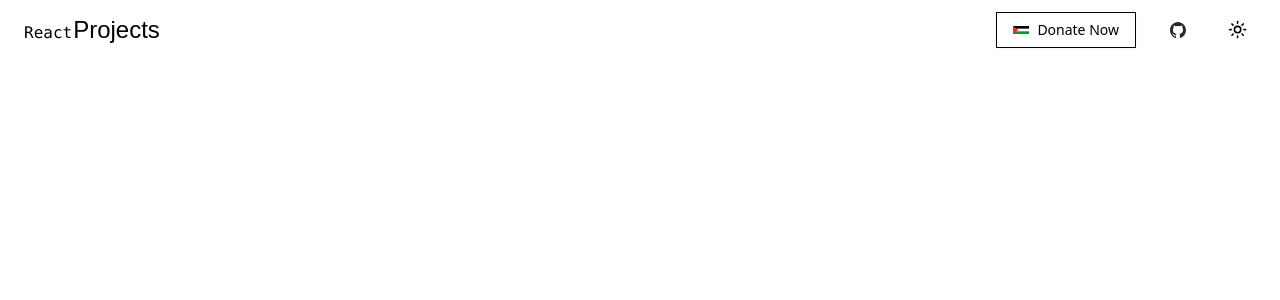
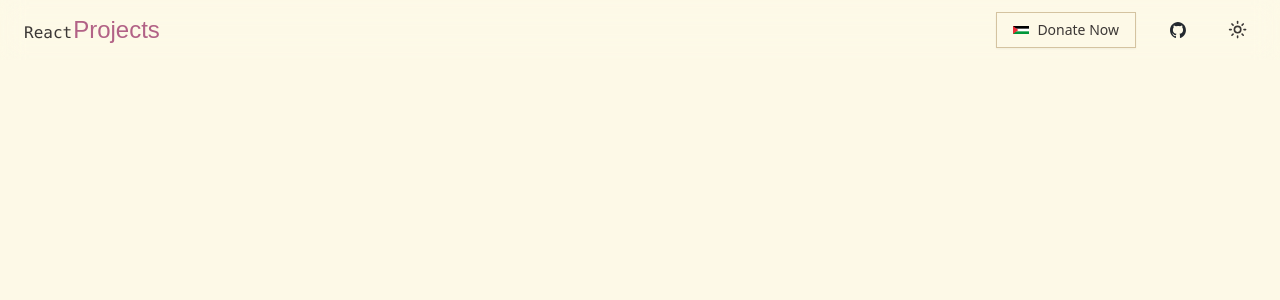
Before and after one commit to Mercury-23/React-project, a React (Vite) app: page / in a window 1280 px wide. Shown: the top 300 px of the page. Built offline with nearby package versions, Linux system fonts and the light colour scheme; a web font is replaced by a local one.

Commit message:
adding grubox light theme

```diff
--- a/src/index.css
+++ b/src/index.css
@@ -5,97 +5,28 @@
 @tailwind utilities;
 
 @layer base {
-  /* :root { */
-  /*   --background: 220 23.077% 94.902%; */
-  /*   --foreground: 233.793 16.022% 35.49%; */
-  /*   --muted: 222.857 15.909% 82.745%; */
-  /*   --muted-foreground: 233.333 12.796% 41.373%; */
-  /*   --popover: 220 23.077% 94.902%; */
-  /*   --popover-foreground: 233.793 16.022% 35.49%; */
-  /*   --card: 220 23.077% 94.902%; */
-  /*   --card-foreground: 233.793 16.022% 35.49%; */
-  /*   --border: 225 13.559% 76.863%; */
-  /*   --input: 225 13.559% 76.863%; */
-  /*   --primary: 230.935 97.203% 71.961%; */
-  /*   --primary-foreground: 220 23.077% 94.902%; */
-  /*   --secondary: 222.857 15.909% 82.745%; */
-  /*   --secondary-foreground: 233.793 16.022% 35.49%; */
-  /*   --accent: 222.857 15.909% 82.745%; */
-  /*   --accent-foreground: 233.793 16.022% 35.49%; */
-  /*   --destructive: 347.077 86.667% 44.118%; */
-  /*   --destructive-foreground: 220 21.951% 91.961%; */
-  /*   --ring: 233.793 16.022% 35.49%; */
-  /*   --radius: 0rem; */
-  /* } */
-  /**/
-  /* .dark { */
-  /*   --background: 240 21.053% 14.902%; */
-  /*   --foreground: 226.154 63.934% 88.039%; */
-  /*   --muted: 236.842 16.239% 22.941%; */
-  /*   --muted-foreground: 226.667 35.294% 80%; */
-  /*   --popover: 240 21.053% 14.902%; */
-  /*   --popover-foreground: 226.154 63.934% 88.039%; */
-  /*   --card: 240 21.053% 14.902%; */
-  /*   --card-foreground: 226.154 63.934% 88.039%; */
-  /*   --border: 234.286 13.208% 31.176%; */
-  /*   --input: 234.286 13.208% 31.176%; */
-  /*   --primary: 231.892 97.368% 85.098%; */
-  /*   --primary-foreground: 240 21.053% 14.902%; */
-  /*   --secondary: 236.842 16.239% 22.941%; */
-  /*   --secondary-foreground: 226.154 63.934% 88.039%; */
-  /*   --accent: 236.842 16.239% 22.941%; */
-  /*   --accent-foreground: 226.154 63.934% 88.039%; */
-  /*   --destructive: 343.269 81.25% 74.902%; */
-  /*   --destructive-foreground: 240 21.311% 11.961%; */
-  /*   --ring: 226.154 63.934% 88.039%; */
-  /*   --radius: 0rem; */
-  /* } */
-
   :root {
-    --background: #f0eff2;
-    --foreground: #4d5368;
-    --muted: #d9d6de;
-    --muted-foreground: #5d5f6e;
-    --popover: #f0eff2;
-    --popover-foreground: #4d5368;
-    --card: #f0eff2;
-    --card-foreground: #4d5368;
-    --border: #d9d6de;
-    --input: #d9d6de;
-    --primary: #e2dff8;
-    --primary-foreground: #f0eff2;
-    --secondary: #efeaeb;
-    --secondary-foreground: #4d5368;
-    --accent: #efeaeb;
-    --accent-foreground: #4d5368;
-    --destructive: #562f6b;
-    --destructive-foreground: #e0e1e8;
-    --ring: #4d5368;
+    --background: 48 87% 95%;
+    --foreground: 20 5% 22%;
+    --muted: 3 59% 81%;
+    --muted-foreground: 28 11% 44%;
+    --popover: 40 38% 73%;
+    --popover-foreground: 28 11% 44%;
+    --card: 40 38% 73%;
+    --card-foreground: 28 11% 44%;
+    --border: 30, 12%, 51%;
+    --input: 40 38% 73%;
+    --primary: 333 34% 54%;
+    --primary-foreground: 323 39% 20%;
+    --secondary: 40 73% 49%;
+    --secondary-foreground: 37 80% 20%;
+    --accent: 24 88% 45%;
+    --accent-foreground: 19 97% 20%;
+    --destructive: 2 75% 46%;
+    --destructive-foreground: 358, 100%, 31%;
+    --ring: 28 11% 44%;
     --radius: 0rem;
   }
-
-  /* .dark { */
-  /*   --background: #282828; */
-  /*   --foreground: #ebdbb2; */
-  /*   --muted: #3f3a35; */
-  /*   --muted-foreground: #a19e94; */
-  /*   --popover: #3c3836; */
-  /*   --popover-foreground: #a89984; */
-  /*   --card: #3c3836; */
-  /*   --card-foreground: #a89984; */
-  /*   --border: #3c3836; */
-  /*   --input: #3c3836; */
-  /*   --primary: #b16286; */
-  /*   --primary-foreground: #d3869b; */
-  /*   --secondary: #d79921; */
-  /*   --secondary-foreground: #fabd2f; */
-  /*   --accent: #d65d0e; */
-  /*   --accent-foreground: #fe8019; */
-  /*   --destructive: #cc241d; */
-  /*   --destructive-foreground: #fb4934; */
-  /*   --ring: #a89984; */
-  /*   --radius: 0rem; */
-  /* } */
 
   .dark {
     --background: 0 0% 16%;
@@ -168,7 +99,8 @@
     background:
       linear-gradient(theme(colors.foreground) 0 0) 0 0/8px 20px,
       linear-gradient(theme(colors.foreground) 0 0) 100% 0/8px 20px,
-      radial-gradient(farthest-side, theme(colors.foreground) 90%, #0000) 0 5px/8px 8px content-box,
+      radial-gradient(farthest-side, theme(colors.foreground) 90%, #0000) 0 5px/8px
+        8px content-box,
       theme(colors.transparent);
     background-repeat: no-repeat;
     animation: l3 2s infinite linear;
```
